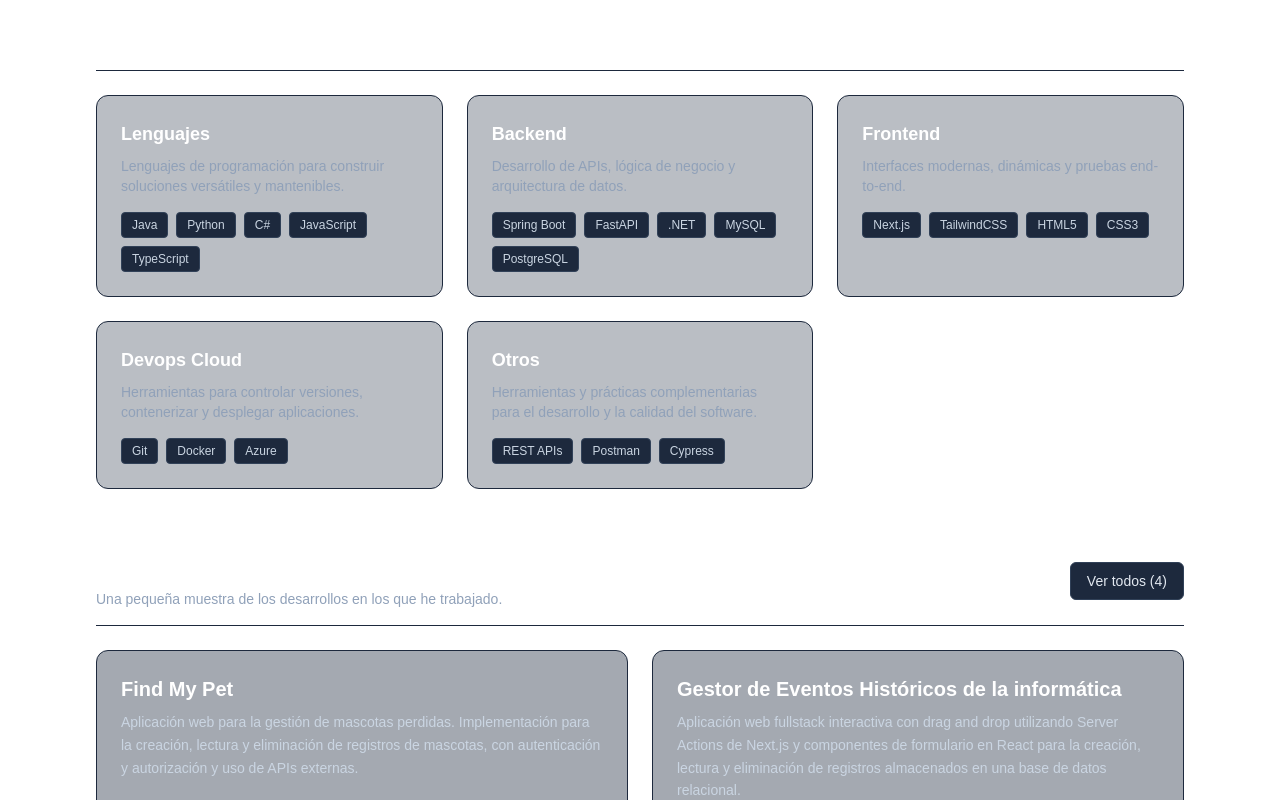
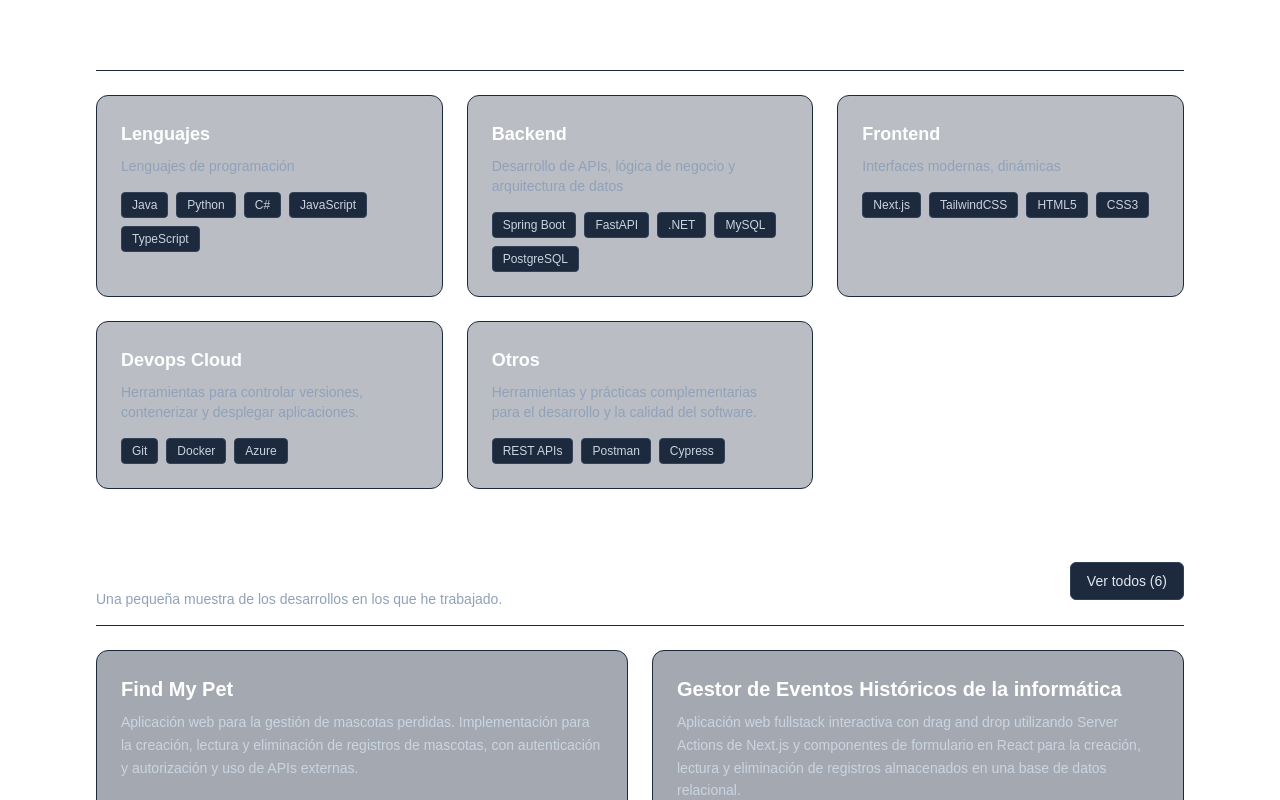
Before and after one commit to joseconca/joseconca.github.io, a Next.js app: page / in a window 1280 px wide. Shown: the part 479-1279 px from the top of the page. Built offline with nearby package versions, Linux system fonts and the light colour scheme.

Commit message:
añadido proyectos y ajuste textos stack

```diff
--- a/src/data/proyectos.ts
+++ b/src/data/proyectos.ts
@@ -5,6 +5,7 @@ export const proyectos = [
     tecnologias: ["FastAPI", "Python", "PostgreSQL", "Google Maps API"],
     descripcion:
       "Aplicación web para la gestión de mascotas perdidas. Implementación para la creación, lectura y eliminación de registros de mascotas, con autenticación y autorización y uso de APIs externas.",
+    url: "https://github.com/joseconca/proyecto-final-DAW",
   },
   {
     id: "TFG-historical-events-nextjs",
@@ -12,6 +13,14 @@ export const proyectos = [
     tecnologias: ["Next.js", "React", "TypeScript", "PostgreSQL"],
     descripcion:
       "Aplicación web fullstack interactiva con drag and drop utilizando Server Actions de Next.js y componentes de formulario en React para la creación, lectura y eliminación de registros almacenados en una base de datos relacional.",
+  },
+  {
+    id: "gremio-expediciones-nextjs",
+    titulo: "Gremio Expediciones",
+    tecnologias: ["Next.js", "TypeScript", "Prisma"],
+    descripcion:
+      "Juego web en desarrollo para gestionar expediciones y generar misiones aleatorias, construida con Next.js, TypeScript y Prisma.",
+    url: "https://github.com/joseconca/gremio-expediciones",
   },
   {
     id: "HTML-canvas-pokemon-spaceinvaders",
@@ -23,6 +32,15 @@ export const proyectos = [
     urlDirecto: "https://joseconca.github.io/juego-pokemon-javascript/",
   },
   {
+    id: "joseconca-github-pages",
+    titulo: "Este portafolio profesional",
+    tecnologias: ["Next.js", "React", "TypeScript", "TailwindCSS"],
+    descripcion:
+      "Portafolio profesional desarrollado como una aplicación web estática con Next.js, con contenido gestionado desde módulos de datos y despliegue automatizado en GitHub Pages.",
+    url: "https://github.com/joseconca/joseconca.github.io",
+    urlDirecto: "https://joseconca.github.io/",
+  },
+  {
     id: "Otros-proyectos",
     titulo: "Otros proyectos",
     descripcion: "Colección de todo mi repositorio en Github.",
--- a/src/data/skillStack.ts
+++ b/src/data/skillStack.ts
@@ -1,14 +1,14 @@
 export const skillStack = {
   lenguajes: {
-    descripcion: "Lenguajes de programación para construir soluciones versátiles y mantenibles.",
+    descripcion: "Lenguajes de programación",
     tecnologias: ["Java", "Python", "C#", "JavaScript", "TypeScript"],
   },
   backend: {
-    descripcion: "Desarrollo de APIs, lógica de negocio y arquitectura de datos.",
+    descripcion: "Desarrollo de APIs, lógica de negocio y arquitectura de datos",
     tecnologias: ["Spring Boot", "FastAPI", ".NET", "MySQL", "PostgreSQL"],
   },
   frontend: {
-    descripcion: "Interfaces modernas, dinámicas y pruebas end-to-end.",
+    descripcion: "Interfaces modernas, dinámicas",
     tecnologias: ["Next.js", "TailwindCSS", "HTML5", "CSS3"],
   },
   devopsCloud: {
```
